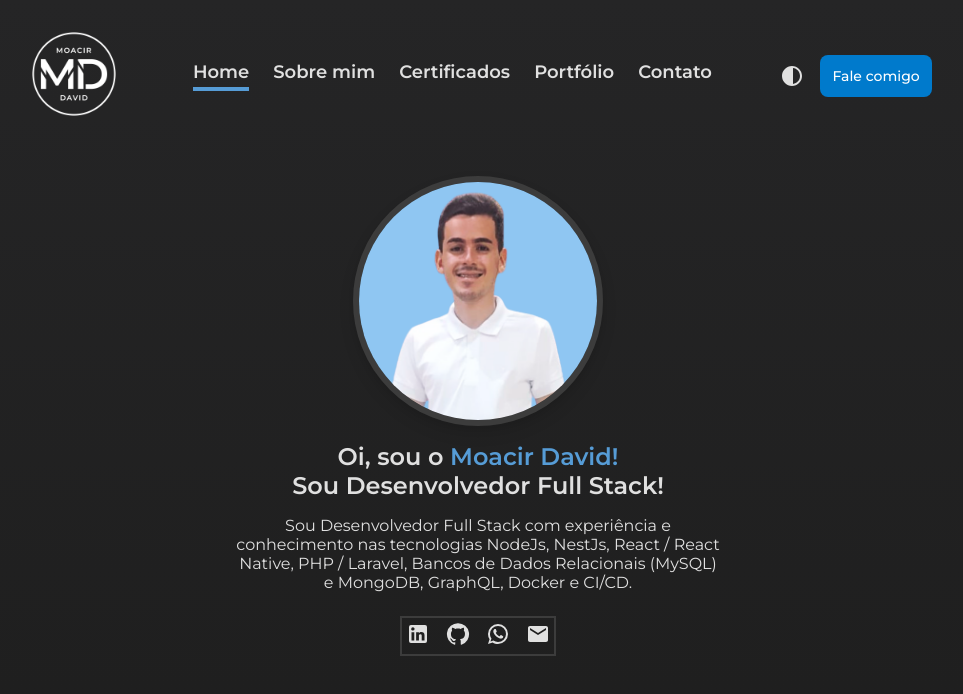
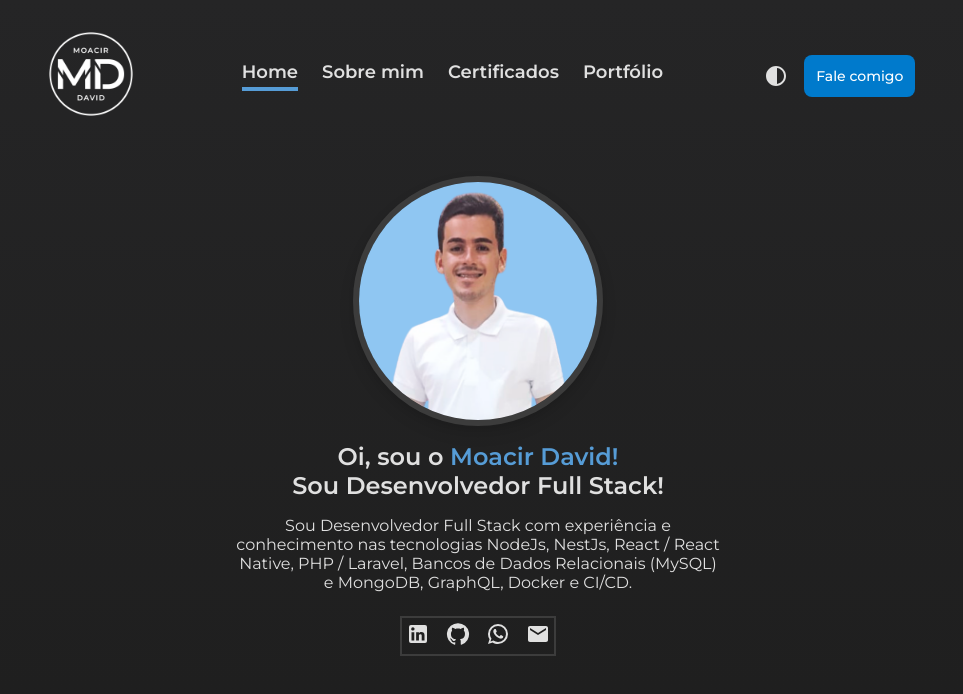
Before and after one commit to moacirdavidag/moacirdavidag-portfolio, a React (Vite) app: page / in a window 1280 px wide. Shown: the top 694 px of the page, without its empty margins (162-1125 px from the left). Built offline with nearby package versions, Linux system fonts and the light colour scheme.

Commit message:
fix: Comentando link para aba de contatos temporariamente

```diff
--- a/src/components/Header/Header.tsx
+++ b/src/components/Header/Header.tsx
@@ -59,12 +59,12 @@ const Header = () => {
           >
             Portfólio
           </li>
-          <li
+          {/* <li
             className={location.pathname === "/contact" ? "link-active" : ""}
             onClick={() => handleNavigateApplication("/contact")}
           >
             Contato
-          </li>
+          </li> */}
         </ul>
       </NavLinks>
 
```
